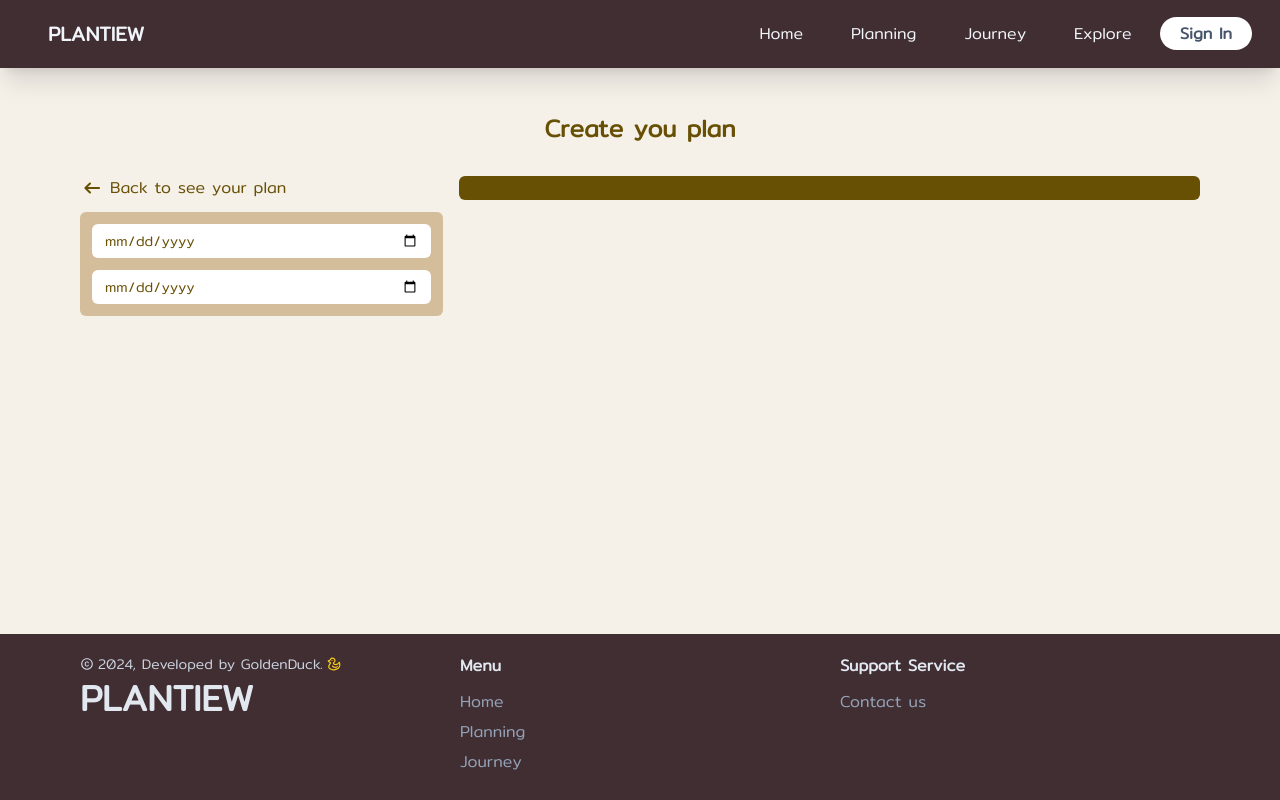
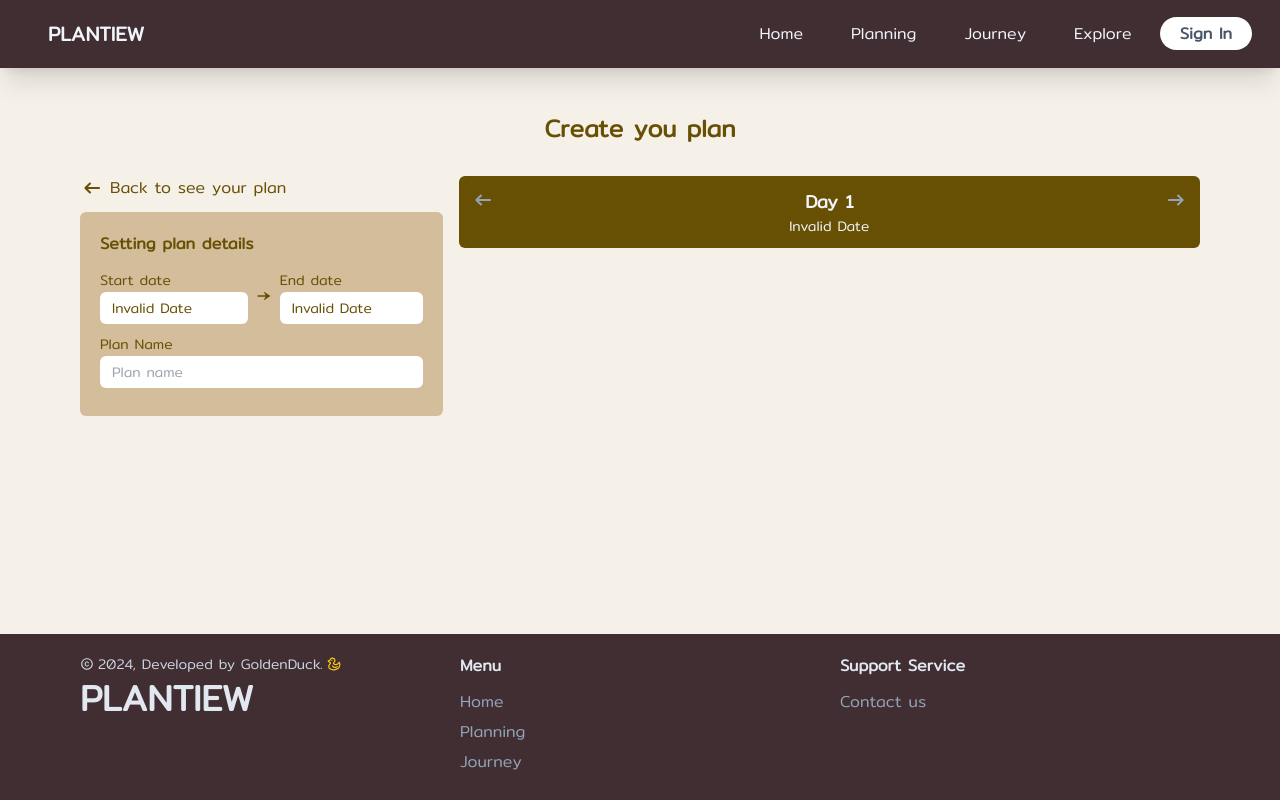
Before and after one commit to 164p/Planning-Webapp, a Next.js app in the folder my-app/: page /plan/create in a window 1280 px wide. Built offline with nearby package versions, Linux system fonts and the light colour scheme; no server answers.

Commit message:
Fix bug CreatePlan Page

```diff
--- a/my-app/app/(user)/plan/create/page.tsx
+++ b/my-app/app/(user)/plan/create/page.tsx
@@ -1,8 +1,10 @@
 'use client'
 
-import React, { useState, useEffect } from 'react';
+import React, { useState, useEffect, useRef } from 'react';
 import { useSearchParams } from 'next/navigation'
 import Link from 'next/link';
+import { DatePicker } from '@mantine/dates';
+import '@mantine/dates/styles.css';
 
 export default function page(){
 
@@ -14,35 +16,78 @@ export default function page(){
     const dateSetOfPlan = []
 
     const searchParams = useSearchParams()
+
     const startDate = searchParams.get('start')
     const endDate = searchParams.get('end')
-    const [data, setData] = useState(dataFormat)
+
+    const [indexPage, setIndexPage] = useState(0)
+    const [maxDate, setMaxDate] = useState(0)
     const [ArrayDataSet, setArrayDataSet] = useState([])
+    const [showDate, setShowDate] = useState<Date | null>(null)
+    const [menuOpen, setMenuOpen] = useState(false)
+    const [value, setValue] = useState<[Date | null, Date | null]>([null, null]);
 
-    const handleChange = (e: React.ChangeEvent<HTMLInputElement>) => {
-        setData({ ...data, [e.target.name]: e.target.value });
+    const handleChange = (val: [Date | null, Date | null]) => {
+        setValue(val)
+        setUpArrayDataSet(val)
+        setShowDate(val[0])
+        setIndexPage(0)
     };
 
-    const setUpArrayDataSet = () => {
-        if(endDate && startDate){
-            const Difference_In_Time = new Date(endDate).getTime() - new Date(startDate).getTime();
+    const nextIndexPage = () => {
+        setIndexPage(indexPage + 1)
+        setCurrentDate(1)
+    }
+
+    const previousIndexPage = () => {
+        setIndexPage(indexPage - 1)
+        setCurrentDate(-1)
+    }
+
+    const setCurrentDate = (index: number) => {
+        if(showDate){
+            setShowDate(new Date(showDate.setDate(showDate.getDate() + index)))
+        }
+    }
+
+    const setUpArrayDataSet = (val: [Date | null, Date | null]) => {
+        if(val[0] && val[1]){
+            const Difference_In_Time = new Date(val[1]).getTime() - new Date(val[0]).getTime();
             const Difference_In_Days = Math.round(Difference_In_Time / (1000 * 3600 * 24));
-            console.log(Difference_In_Days)
+            setMaxDate(Difference_In_Days+1)
         }
+    }
 
+    function useOutsideAlerter(ref: any) {
+        useEffect(() => {
+            function handleClickOutside(event: any) {
+                if (ref.current && !ref.current.contains(event.target)) {
+                    setMenuOpen(false)
+                }
+            }
+            document.addEventListener("mousedown", handleClickOutside);
+            return () => {
+                document.removeEventListener("mousedown", handleClickOutside);
+            };
+        }, [ref]);
     }
 
     useEffect(() => {
         const newDate = {
-            startDate: new Date(startDate ?? '').toLocaleDateString('en-CA'),
-            endDate: new Date(endDate ?? '').toLocaleDateString('en-CA')
+            startDate: startDate ?? '',
+            endDate: endDate ?? ''
         }
-        setData(newDate);
-        setUpArrayDataSet()
+        setUpArrayDataSet([new Date(newDate.startDate),new Date(newDate.endDate)])
+        setValue([new Date(newDate.startDate),new Date(newDate.endDate)])
+        setShowDate(new Date(newDate.startDate))
+
     },[startDate, endDate])
 
+    const wrapperRef = useRef(null);
+    useOutsideAlerter(wrapperRef);
+
     return (
-        <div className="container pt-28">
+        <div className="container pt-28 pb-12">
             <div className="header-section mb-8">
                 <h1 className="text-center font-bold text-2xl">Create you plan</h1>
             </div>
@@ -55,20 +100,85 @@ export default function page(){
                                 Back to see your plan
                             </Link>
                         </div>
-                        <div className='card rounded-md bg-[#D3BD9A] p-3'>
-                            <div className='input-group mb-3'>
-                                <input type='date' className='w-full py-1.5 px-3 text-sm rounded-md focus:outline-none forcus:border-slate-400 focus:ring-1 focus:ring-slate-400' name='startDate' id='startDate'
-                                onChange={handleChange} value={data.startDate} />
+                        <div className='card rounded-md bg-[#D3BD9A] p-5'>
+                            <div className='card-header mb-3'>
+                                <p className='font-semibold'>Setting plan details</p>
                             </div>
-                            <div className='input-group'>
-                                <input type='date' className='w-full py-1.5 px-3 text-sm rounded-md focus:outline-none forcus:border-slate-400 focus:ring-1 focus:ring-slate-400' name='startDate' id='startDate'
-                                onChange={handleChange} value={data.endDate} />
+                            <div className='card-body'>
+                                <div className='section w-full flex items-center mb-2 relative'>
+                                    <div className='col grow'>
+                                        <label htmlFor='startDate' className='text-sm'>Start date</label>
+                                        <input type="text" id='startDate'
+                                        className='w-full py-1.5 px-3 text-sm rounded-md focus:outline-none forcus:border-slate-400 focus:ring-1 focus:ring-slate-400'
+                                        placeholder="DD/MM/YYYY" autoComplete="off" onClick={() => setMenuOpen((prevDisplay) => !prevDisplay)}
+                                        defaultValue={value[0] ? new Date(value[0]).toLocaleDateString('en-GB') : ''}/>
+                                    </div>
+                                    <div className='col mx-2'>
+                                        <svg xmlns="http://www.w3.org/2000/svg" width="1em" height="1em" viewBox="0 0 24 24"><path fill="currentColor" d="M12.7 17.925q-.35.2-.625-.063T12 17.25L14.425 13H3q-.425 0-.713-.288T2 12q0-.425.288-.713T3 11h11.425L12 6.75q-.2-.35.075-.613t.625-.062l7.975 5.075q.475.3.475.85t-.475.85L12.7 17.925Z"></path></svg>
+                                    </div>
+                                    <div className='col grow'>
+                                        <label htmlFor='endDate' className='text-sm'>End date</label>
+                                        <input type="text" id='endDate'
+                                        className='w-full py-1.5 px-3 text-sm rounded-md focus:outline-none forcus:border-slate-400 focus:ring-1 focus:ring-slate-400'
+                                        placeholder="DD/MM/YYYY" autoComplete="off" onClick={() => setMenuOpen((prevDisplay) => !prevDisplay)}
+                                        defaultValue={value[1] ? new Date(value[1]).toLocaleDateString('en-GB') : ''}/>
+                                    </div>
+                                    <div className={'datepicker absolute left-0 top-full z-10 w-full ' + (menuOpen ? 'flex' : 'hidden')}>
+                                        <div className='card bg-white shadow-md rounded-md p-2 mx-auto' ref={wrapperRef}>
+                                            <DatePicker type="range" allowSingleDateInRange value={value} onChange={handleChange} />
+                                        </div>
+                                    </div>
+                                </div>
+                                <div className='mb-2'>
+                                    <label htmlFor='planName' className='text-sm'>Plan Name</label>
+                                    <input type='text' id='planName'
+                                    className='w-full py-1.5 px-3 text-sm rounded-md focus:outline-none forcus:border-slate-400 focus:ring-1 focus:ring-slate-400'
+                                    placeholder='Plan name'/>
+                                </div>
+
                             </div>
+
                         </div>
                     </div>
                     <div className='col md:col-span-2'>
-                        <div className='card rounded-md bg-[#674F04] p-3 text-slate-100'>
+                        <div className='card rounded-md bg-[#674F04] p-3 text-slate-100 flex'>
+                            <div className='col'>
+                                {
+                                    indexPage > 0 ? (
+                                        <button type='button' className='hover:text-slate-300 duration-100' onClick={previousIndexPage}>
+                                            <svg xmlns="http://www.w3.org/2000/svg" width="1.5em" height="1.5em" viewBox="0 0 24 24"><path fill="currentColor" d="m7.85 13l2.85 2.85q.3.3.288.7t-.288.7q-.3.3-.712.313t-.713-.288L4.7 12.7q-.3-.3-.3-.7t.3-.7l4.575-4.575q.3-.3.713-.287t.712.312q.275.3.288.7t-.288.7L7.85 11H19q.425 0 .713.288T20 12q0 .425-.288.713T19 13z"></path></svg>
+                                        </button>
+                                    ):(
+                                        <button className='cursor-not-allowed text-slate-400' disabled>
+                                            <svg xmlns="http://www.w3.org/2000/svg" width="1.5em" height="1.5em" viewBox="0 0 24 24"><path fill="currentColor" d="m7.85 13l2.85 2.85q.3.3.288.7t-.288.7q-.3.3-.712.313t-.713-.288L4.7 12.7q-.3-.3-.3-.7t.3-.7l4.575-4.575q.3-.3.713-.287t.712.312q.275.3.288.7t-.288.7L7.85 11H19q.425 0 .713.288T20 12q0 .425-.288.713T19 13z"></path></svg>
+                                        </button>
+                                    )
+                                }
+                            </div>
+                            <div className='col mx-auto text-center'>
+                                <p className='font-bold text-lg'>Day {indexPage+1}</p>
+                                {
+                                    showDate ? (
+                                        <p className='text-sm'>{String(showDate.toLocaleDateString('en', {year: 'numeric', month: 'long', day: 'numeric', weekday: 'long',}))}</p>
+                                    ):(
+                                        <svg xmlns="http://www.w3.org/2000/svg" className="animate-spin inline-block mr-2" width="1em" height="1em" viewBox="0 0 24 24"><g fill="none" fillRule="evenodd"><path d="M24 0v24H0V0h24ZM12.593 23.258l-.011.002l-.071.035l-.02.004l-.014-.004l-.071-.035c-.01-.004-.019-.001-.024.005l-.004.01l-.017.428l.005.02l.01.013l.104.074l.015.004l.012-.004l.104-.074l.012-.016l.004-.017l-.017-.427c-.002-.01-.009-.017-.017-.018Zm.265-.113l-.013.002l-.185.093l-.01.01l-.003.011l.018.43l.005.012l.008.007l.201.093c.012.004.023 0 .029-.008l.004-.014l-.034-.614c-.003-.012-.01-.02-.02-.022Zm-.715.002a.023.023 0 0 0-.027.006l-.006.014l-.034.614c0 .012.007.02.017.024l.015-.002l.201-.093l.01-.008l.004-.011l.017-.43l-.003-.012l-.01-.01l-.184-.092Z"/><path fill="currentColor" d="M12 4.5a7.5 7.5 0 1 0 0 15a7.5 7.5 0 0 0 0-15ZM1.5 12C1.5 6.201 6.201 1.5 12 1.5S22.5 6.201 22.5 12S17.799 22.5 12 22.5S1.5 17.799 1.5 12Z" opacity=".1"/><path fill="currentColor" d="M12 4.5a7.458 7.458 0 0 0-5.187 2.083a1.5 1.5 0 0 1-2.075-2.166A10.458 10.458 0 0 1 12 1.5a1.5 1.5 0 0 1 0 3Z"/></g></svg>
+                                    )
+                                }
 
+                            </div>
+                            <div className='col'>
+                                {
+                                    indexPage < (maxDate-1) ? (
+                                        <button type='button' className='hover:text-slate-300 duration-100' onClick={nextIndexPage}>
+                                            <svg xmlns="http://www.w3.org/2000/svg" width="1.5em" height="1.5em" viewBox="0 0 24 24"><path fill="currentColor" d="M13.3 17.275q-.3-.3-.288-.725t.313-.725L16.15 13H5q-.425 0-.713-.288T4 12q0-.425.288-.713T5 11h11.15L13.3 8.15q-.3-.3-.3-.713t.3-.712q.3-.3.713-.3t.712.3L19.3 11.3q.15.15.213.325t.062.375q0 .2-.063.375t-.212.325l-4.6 4.6q-.275.275-.687.275t-.713-.3Z"></path></svg>
+                                        </button>
+                                    ):(
+                                        <button className='cursor-not-allowed text-slate-400' disabled>
+                                            <svg xmlns="http://www.w3.org/2000/svg" width="1.5em" height="1.5em" viewBox="0 0 24 24"><path fill="currentColor" d="M13.3 17.275q-.3-.3-.288-.725t.313-.725L16.15 13H5q-.425 0-.713-.288T4 12q0-.425.288-.713T5 11h11.15L13.3 8.15q-.3-.3-.3-.713t.3-.712q.3-.3.713-.3t.712.3L19.3 11.3q.15.15.213.325t.062.375q0 .2-.063.375t-.212.325l-4.6 4.6q-.275.275-.687.275t-.713-.3Z"></path></svg>
+                                        </button>
+                                    )
+                                }
+                            </div>
                         </div>
                     </div>
                 </div>
--- a/my-app/app/(user)/plan/page.tsx
+++ b/my-app/app/(user)/plan/page.tsx
@@ -2,7 +2,7 @@ import DatePickers from "@/app/components/DatePickers"
 
 export default function page(){
     return (
-        <div className="container pt-28">
+        <div className="container pt-28 pb-12">
             <div className="header-section mb-8">
                 <h1 className="text-center font-bold text-2xl">My Planning</h1>
                 <p className="text-center">Select your plan for edit</p>
```
Also changed, not shown: my-app/app/components/DatePickers.tsx (+0 -7 lines).
